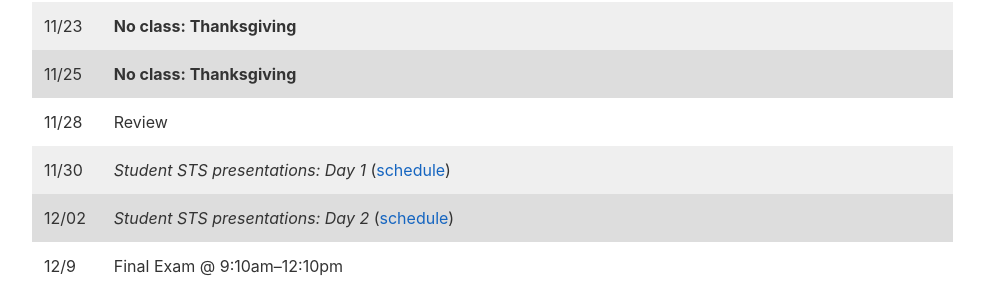
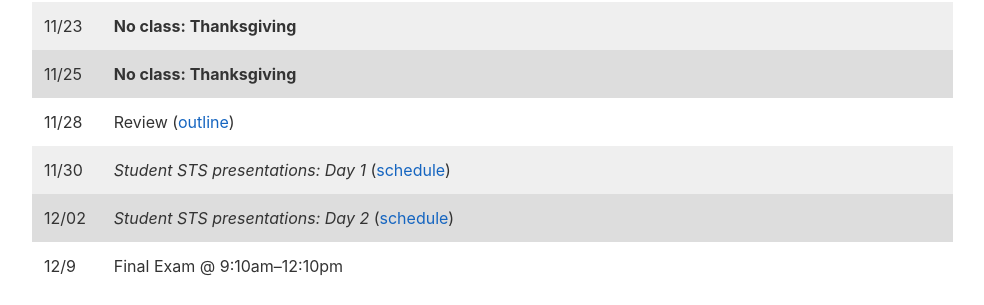
Before and after one commit to jacksonjw12/mbannister.github.io, a Jekyll site: the page built from _teaching/10-f16/index.md, in a window 1280 px wide and 900 px high, scrolled down 4933 px. Shown: the part 148-453 px from the top of the window, without its empty margins (152-1136 px from the left). Built offline with Jekyll 4.4.1, drawn with Linux system fonts in a browser that asks for light colours.

Commit message:
Add outline for final

```diff
--- a/_teaching/10-f16/index.md
+++ b/_teaching/10-f16/index.md
@@ -142,7 +142,7 @@ All exams will be closed-note, closed-book, closed-computer, closed-calculator a
 11/21 | __No class: Thanksgiving__ | <!-- Week Thanksgiving  -->
 11/23 | __No class: Thanksgiving__ |
 11/25 | __No class: Thanksgiving__ |
-11/28 | Review | <!-- Week 10; Lab: Wrap-up -->
+11/28 | Review ([outline](Slides/final.pdf))| <!-- Week 10; Lab: Wrap-up -->
 11/30 | _Student STS presentations: Day 1_ ([schedule](Slides/sts1.html)) |
 12/02 | _Student STS presentations: Day 2_ ([schedule](Slides/sts2.html)) |
 12/9 | Final Exam @ 9:10am--12:10pm |
```
Also changed, not shown: 1 other file.
